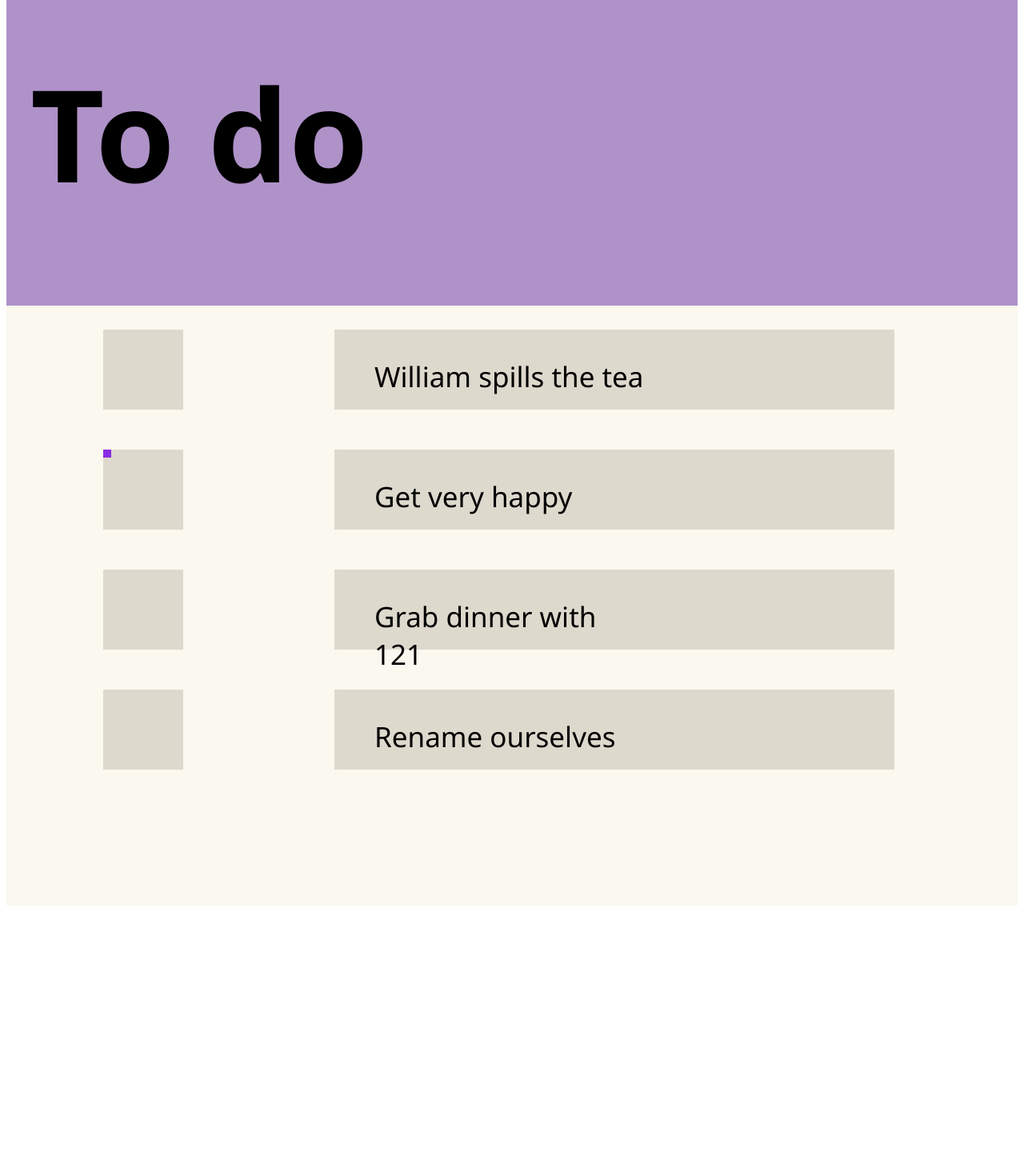
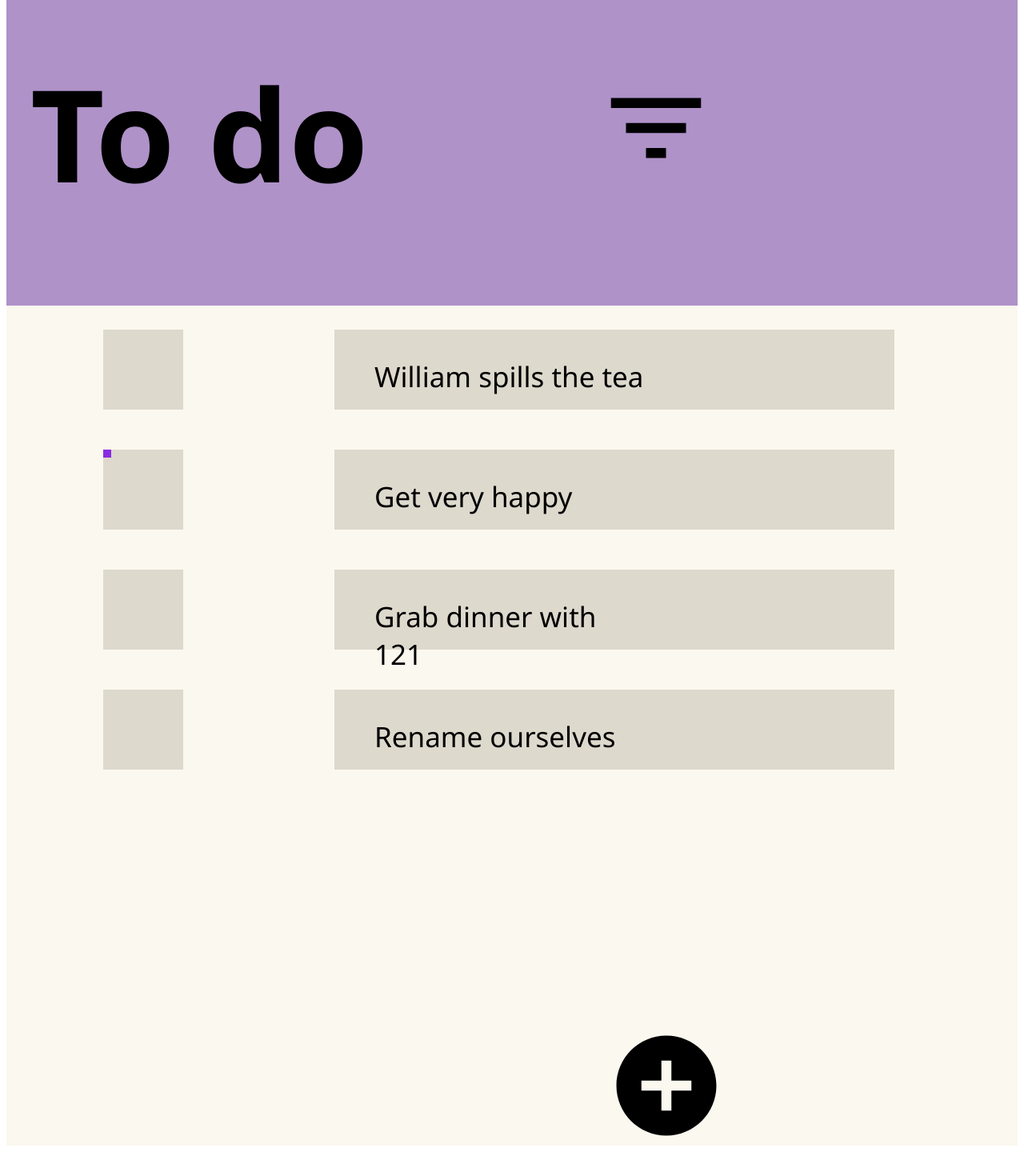
Before and after one commit to William-La/cs124, a React (Create React App) app: page / in a window 1280 px wide. Shown: the part 58-1528 px from the top of the page at 80% size. Built offline with nearby package versions, Linux system fonts and the light colour scheme.

Commit message:
Added new task functionality

```diff
--- a/package.json
+++ b/package.json
@@ -3,6 +3,12 @@
   "version": "0.1.0",
   "private": true,
   "dependencies": {
+    "@emotion/react": "^11.4.1",
+    "@emotion/styled": "^11.3.0",
+    "@material-ui/core": "^4.12.3",
+    "@material-ui/icons": "^4.11.2",
+    "@mui/icons-material": "^5.0.1",
+    "@mui/material": "^5.0.2",
     "@testing-library/jest-dom": "^5.14.1",
     "@testing-library/react": "^11.2.7",
     "@testing-library/user-event": "^12.8.3",
--- a/src/App.js
+++ b/src/App.js
@@ -31,12 +31,27 @@ const initialData = [
 
 
 
+
 function App() {
     const [data, setData] = useState(initialData);
 
+
+    function handleNewTask(task) {
+        setData([...data, {
+            id: "4",
+            title: task,
+            completed: false
+        }
+
+
+        ])
+    }
     return <div>
         <Header/>
-        <List list={data}/>
+        <List list={data}
+                onNewTask={handleNewTask}
+
+        />
         </div>;
 }
 
--- a/src/Checkbox.js
+++ b/src/Checkbox.js
@@ -4,7 +4,6 @@ import "./Checkbox.css"
 function Checkbox(props) {
     return <div>
         <div class="todo-checkbox">
-            {/* {console.log(props.completed)} */}
             {props.completed ? <div class="completed"></div> : <div class="uncompleted"></div>}
         </div>
 
--- a/src/Header.css
+++ b/src/Header.css
@@ -11,7 +11,7 @@
     padding-left: 30px;
 }
 
-.header >i {
+FilterListIcon {
     display: inline;
     font-size: 150px;
     padding-top: 135px;
--- a/src/Header.js
+++ b/src/Header.js
@@ -1,13 +1,19 @@
 import React from "react";
 import "./Header.css"
-
+import FilterListIcon from '@mui/icons-material/FilterList';
 
 function Header() {
     return <div>
         <div class="header">
             <h1 id="title">To do</h1>
-            {/* <i class="material-icons"></i> */}
-        </div>
+            <FilterListIcon style={{display: "inline",
+                                    paddingLeft: "285px",
+                                    paddingTop: "135px",
+                                    fontSize: "150px"
+                                                    }}/>
+            {/* <Icon color="primary">?</Icon> */}
+            {/* <i className="fas fa-check"></i> */}
+         </div>
     </div>
 }
 
--- a/src/List.css
+++ b/src/List.css
@@ -3,5 +3,5 @@
     grid-column: 1 / 6;
     background-color: #FBF8EF;
     grid-template-columns: 1fr;
-    grid-template-rows: 150px 150px 150px 150px 150px;
+    grid-template-rows: 150px 150px 150px 150px 150px 150px;
 }
--- a/src/List.js
+++ b/src/List.js
@@ -1,12 +1,77 @@
 import React from "react";
 import Task from "./Task";
+import AddCircleIcon from '@mui/icons-material/AddCircle';
+import Box from '@mui/material/Box';
+import Button from '@mui/material/Button';
+import Typography from '@mui/material/Typography';
+import Modal from '@mui/material/Modal';
 import "./List.css";
+import { useState } from "react";
+import { useRef } from "react";
+
+const style = {
+    position: 'absolute',
+    top: '50%',
+    left: '50%',
+    transform: 'translate(-50%, -50%)',
+    width: 400,
+    bgcolor: 'background.paper',
+    border: '2px solid #000',
+    boxShadow: 24,
+    p: 4,
+  };
+
 
 
 function List(props) {
+    const [open, setOpen] = useState(false);
+    const handleOpen = () => setOpen(true);
+    const handleClose = () => setOpen(false);
+    const [input, setInput] = useState('');
+    const inputTask = useRef(null);
+
+    function handleSubmit(e) {
+        e.preventDefault();
+        props.onNewTask(input);
+        handleClose();
+    }
+
+    function handleChange(e) {
+        setInput(e.target.value);
+    }
+
     return <div>
         <div class="todo-body">
             {props.list.map(a => <Task a={a}/>)}
+            <AddCircleIcon style={{fontSize:"150px",
+                                    gridColumn: "1/ span 1",
+                                    gridRow: "9/ span 1",
+                                    marginLeft: "750px",
+                                    }}
+
+            onClick={handleOpen}/>
+            <div>
+        <Modal
+        open={open}
+        onClose={handleClose}
+        aria-labelledby="modal-modal-title"
+        aria-describedby="modal-modal-description">
+        <Box sx={style}>
+          <Typography id="modal-modal-title" variant="h6" component="h2">
+            Please enter a new task
+          </Typography>
+          <form onSubmit={handleSubmit}>
+          <label>
+          <input type="text" placeholder="Enter a new task" ref={inputTask} value={input} onChange={handleChange} />
+
+          </label>
+         <input type="submit" value="Submit" />
+
+        </form>
+
+        </Box>
+      </Modal>
+    </div>
          </div>
     </div>
 
```
Also changed, not shown: 1 other file (tests, documents, lock files or other folders).
